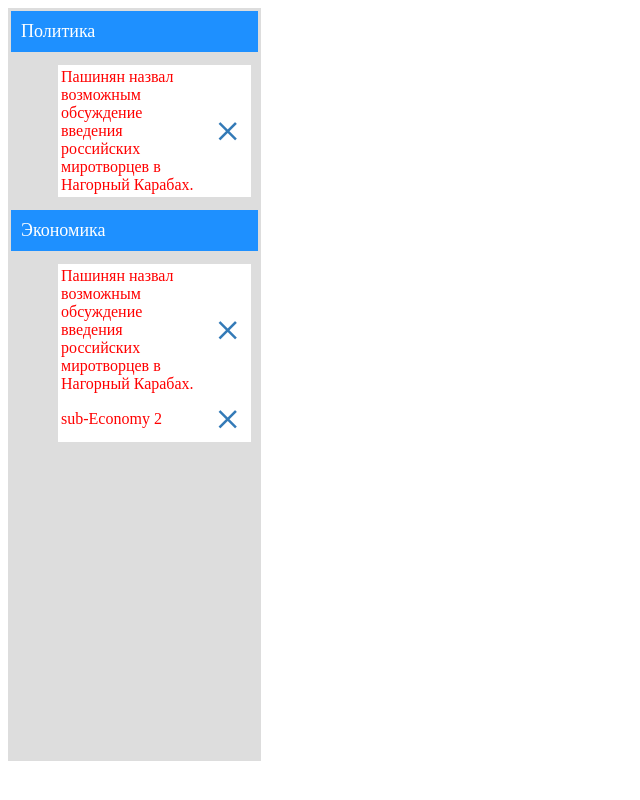
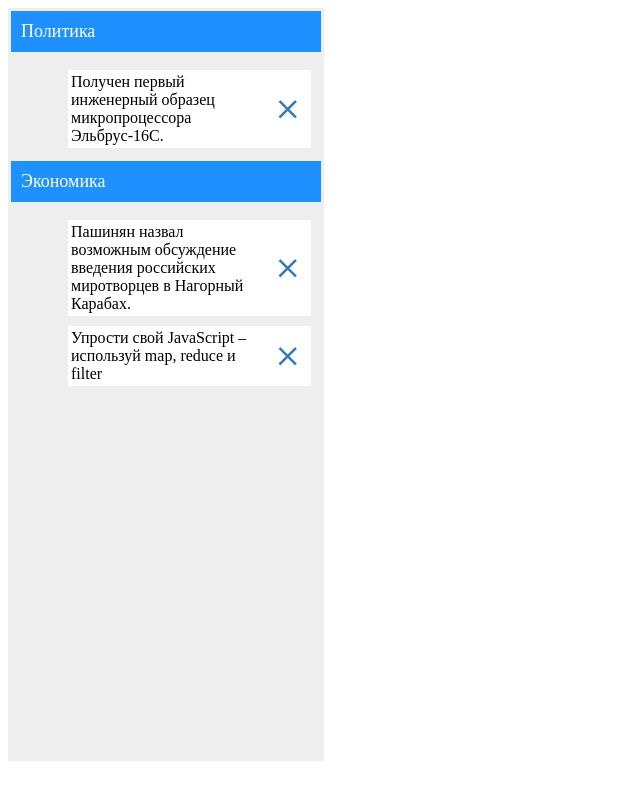
Before and after one commit to byak84/treeview, a Vue app: page / in a window 1280 px wide. Shown: the whole page, without its empty margins (0-640 px from the left). Built offline with nearby package versions, Linux system fonts and the light colour scheme.

Commit message:
cross drag and drop started

```diff
--- a/src/components/closebtn.vue
+++ b/src/components/closebtn.vue
@@ -6,7 +6,7 @@
 export default {
   methods: {
     closeClick: function (){
-      this.$emit("closeClick");
+      this.$emit("deleteClick");
     }
   }
 
--- a/src/components/node.vue
+++ b/src/components/node.vue
@@ -5,15 +5,24 @@
     <table border="0" width="100%">
       <tr>
         <td width="100%">
-          <div v-bind:class="{root_title: root, sub_item: !root}">
-            <li v-on:click="isNested = !isNested">{{ node.name }}</li>
+          <div v-if="!root" v-bind:class="{root_title: root, sub_item: !root}" draggable="true"
+               v-on:dragstart="dragStart"
+               v-on:dragover="dragOver"
+               v-on:drop="dragDrop"
+          >
+            <li v-on:click="isNested = !isNested" v-bind:class="{selected: isSelected}">{{ node.title }}</li>
           </div>
+          <div v-else v-bind:class="{root_title: root, sub_item: !root}" v-on:dragstart="dragStart" draggable="false"
+               v-on:dragover="dragOver"
+               v-on:drop="dragDrop"
+          >
+            <li v-on:click="isNested = !isNested" v-bind:class="{selected: isSelected}">{{ node.title }}</li>
+          </div>
+
         </td>
         <td v-if="closeable">
           <div>
-            <closebtn
-                v-on:closeClick="deleteItem"
-            />
+            <closebtn v-on:deleteClick="deleteItem"/>
           </div>
         </td>
       </tr>
@@ -25,28 +34,17 @@
 
       <ul class="sub-tree" v-bind:class="{nested: !isNested, visible: isNested}">
 
-        <div v-for="node in node.nodes" draggable="true" class="subnode"
+        <div v-for="node in node.nodes" draggable="false" class="subnode"
              v-bind:key="node.id"
         >
-
-          <!--          <table border="1">-->
-          <!--            <tr>-->
-          <!--              <td width="100%">-->
           <node
               v-bind:node="node"
               v-bind:root="false"
               v-bind:closeable="true"
+              v-on:onStart="$emit('onStart', node.id)"
+
           />
-          <!--              </td>-->
-          <!--              <td>-->
-          <!--                <closebtn-->
-          <!--                    v-on:closeClick="deleteItem"-->
-          <!--                />-->
-          <!--              </td>-->
-          <!--            </tr>-->
-          <!--          </table>-->
         </div>
-
 
       </ul>
     </div>
@@ -69,11 +67,29 @@ export default {
       isSelected: false,
       isNested: true,
       counter: 0,
+      startDrag: 0,
     }
   },
   methods: {
-    deleteItem: function (cxt) {
-      console.log(this.$props.node.id);
+    deleteItem: function () {
+      const id = this.$props.node.id;
+      this.$parent.node.nodes = this.$parent.node.nodes.filter(function (node) {
+        return node.id !== id;
+      })
+    },
+    dragStart: function () {
+      this.$root.startID = this.$props.node.id;
+      this.$root.parent_startID = this.$parent.$props.node.id;
+    },
+    dragOver: function (evn) {
+      evn.preventDefault();
+      console.log("over: ",this.$props.node.id);
+    },
+    dragDrop: function () {
+      console.log("start: ", this.$root.startID);
+      console.log("start parent: ", this.$root.parent_startID);
+      console.log("drop: ", this.$props.node.id);
+      this.$emit('onDrop', this.$props.node.id);
     }
   }
 }
@@ -87,7 +103,6 @@ export default {
   padding: 0px;
   position: relative;
   height: 100%;
-  /*margin-bottom: 10px;*/
 }
 
 
@@ -98,7 +113,7 @@ export default {
   color: #ffffff;
   text-align: left;
   margin-top: 0px;
-  margin-bottom: 10px;
+  margin-bottom: 5px;
   padding: 10px;
 }
 
@@ -120,12 +135,13 @@ export default {
 
 .subnode {
   padding: 0px;
-  width: 100%;
+  margin: 10px;
+  width: 95%;
   background-color: white;
 }
 
 .subnode:hover {
-  background-color: #888888;
+  background-color: #aaaaaa;
 
 }
 
@@ -144,11 +160,14 @@ li {
 .visible {
   transition: all 2s linear;
   display: block;
-  color: red;
 }
 
 .nested {
   display: none;
   opacity: 0;
 }
+
+.selected {
+  font-weight: bold;
+}
 </style>
--- a/src/components/treeview.vue
+++ b/src/components/treeview.vue
@@ -5,6 +5,7 @@
             v-bind:node="node"
             v-bind:key="node.id"
             v-bind:root="true"
+            v-on:onDrop="onDrop"
       />
     </ul>
   </div>
@@ -16,7 +17,17 @@ import node from "@/components/node";
 export default {
   components: {node},
   props: ['nodes'],
-  methods: {}
+  data: () => {
+    return {
+      startDrag: 0,
+    }
+  },
+  methods: {
+    onDrop: function (id) {
+      console.log('Level 1 StartID: ',this.$root.startID);
+      console.log('Level 1 Drop: ',id);
+    }
+  },
 }
 </script>
 
@@ -24,9 +35,9 @@ export default {
 
 .treeview {
   padding: 0px;
-  width: 20%;
+  width: 25%;
   height: 100%;
-  background-color: #dddddd;
+  background-color: #eeeeee;
   float: left;
 }
 
--- a/src/main.js
+++ b/src/main.js
@@ -5,4 +5,7 @@ import App from './App.vue'
 
 new Vue({
   render: h => h(App),
+  data: {
+    startID: 0,
+  }
 }).$mount('#app')
--- a/src/menu.json
+++ b/src/menu.json
@@ -1,13 +1,14 @@
 [
   {
     "id": 1,
+    "title": "Политика",
     "name": "Политика",
-    "title": "Политика",
     "order": 1,
     "nodes": [
       {
         "id": 30,
-        "name": "Пашинян назвал возможным обсуждение введения российских миротворцев в Нагорный Карабах.",
+        "title": "Получен первый инженерный образец микропроцессора Эльбрус-16С.",
+        "name": "",
         "order": 1,
         "nodes": []
       }
@@ -15,19 +16,21 @@
   },
   {
     "id": 2,
+    "title": "Экономика",
     "name": "Экономика",
-    "title": "Экономика",
     "order": 2,
     "nodes": [
       {
-        "id": 3,
-        "name": "Пашинян назвал возможным обсуждение введения российских миротворцев в Нагорный Карабах.",
+        "id": 31,
+        "title": "Пашинян назвал возможным обсуждение введения российских миротворцев в Нагорный Карабах.",
+        "name": "",
         "order": 1,
         "nodes": []
       },
       {
-        "id": 4,
-        "name": "sub-Economy 2",
+        "id": 32,
+        "title": "Упрости свой JavaScript – используй map, reduce и filter",
+        "name": "",
         "order": 1,
         "nodes": []
       }
```
